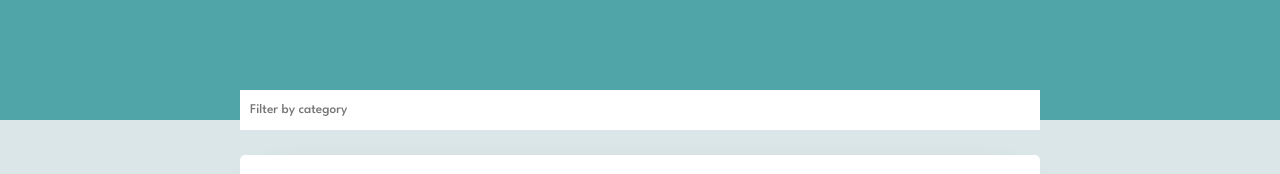
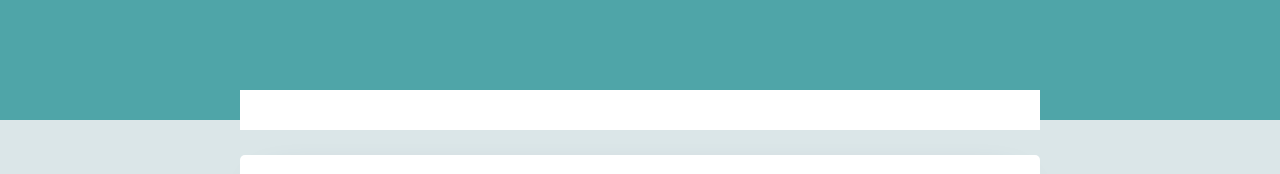
Before and after one commit to simonalorenc/job-listing, an Angular app: page / in a window 1280 px wide. Shown: the top 174 px of the page. Built offline with nearby package versions, Linux system fonts and the light colour scheme.

Commit message:
filter works

```diff
--- a/src/app/category.service.ts
+++ b/src/app/category.service.ts
@@ -6,10 +6,11 @@ import { BehaviorSubject } from 'rxjs';
 })
 export class CategoryService {
   selectedCategoriesSubject = new BehaviorSubject<string[]>([])
-  selectedCategories = this.selectedCategoriesSubject.asObservable()
+  //selectedCategories = this.selectedCategoriesSubject.asObservable()
 
   addCategory(category: string) {
     const currentCategories = this.selectedCategoriesSubject.value
+    console.log("TAG_categoryService: " + currentCategories)
     if(!currentCategories.includes(category)) {
       currentCategories.push(category)
       this.selectedCategoriesSubject.next(currentCategories)
--- a/src/app/job/job.component.html
+++ b/src/app/job/job.component.html
@@ -1,12 +1,8 @@
 <section>
   <div class="filter-input-container">
-    <input
-      class="filter-input"
-      type="text"
-      placeholder="Filter by category"
-      [(ngModel)]="newCategory"
-      #filter
-    />
+    <div class="filter-input">
+      <div *ngFor="let category of selectedCategories">{{category}}</div>
+    </div>
   </div>
   <div class="job-offers-container">
     <app-job-offer
--- a/src/app/job/job.component.ts
+++ b/src/app/job/job.component.ts
@@ -17,7 +17,6 @@ export class JobComponent implements OnInit {
   jobOffersList: JobOffer[] = [];
   jobService: JobsService = inject(JobsService);
   filteredJobsList: JobOffer[] = [];
-  newCategory: string = '';
   selectedCategories: string[] = [];
 
   constructor(private categoryService: CategoryService) {
@@ -26,46 +25,18 @@ export class JobComponent implements OnInit {
   }
 
   ngOnInit(): void {
-    this.categoryService.selectedCategories.subscribe((category) => {
-      this.selectedCategories = category;
-      this.newCategory =
-        this.selectedCategories[this.selectedCategories.length - 1];
-      this.filterResuts();
-    });
+    this.categoryService.selectedCategoriesSubject
+      .asObservable()
+      .subscribe((categories) => {
+        this.selectedCategories = categories
+        this.filterResuts();
+      });
   }
 
   filterResuts(): void {
-    if (!this.newCategory) {
-      this.filteredJobsList = this.jobOffersList;
-    } else {
-      let jobOfferToRender: JobOffer[] = [];
-      this.jobOffersList.filter((jobOffer) => {
-        for (let i = 0; i < jobOffer.categories.length; i++) {
-          if (jobOffer.categories[i] === this.newCategory) {
-            jobOfferToRender.push(jobOffer);
-            console.log(jobOfferToRender);
-            this.filteredJobsList = jobOfferToRender;
-          }
-        }
-      });
-    }
+    if (this.selectedCategories.length == 0) return
+    this.filteredJobsList = this.jobOffersList.filter(jobOffer => {
+      return this.selectedCategories.every(selected => jobOffer.categories.includes(selected))
+    })
   }
-
-  // filterResults(text: string) {
-  //   console.log(text)
-  //   if (!text) {
-  //     this.filteredJobsList = this.jobOffersList;
-  //   }
-
-  //   this.filteredJobsList = this.jobOffersList.filter(
-  //     jobOffer => jobOffer?.position.toLowerCase().includes(text.toLowerCase())
-  //   )
-  // }
-
-  // addNewCategory() {
-  //   if(this.newCategory.trim() !== '') {
-  //     this.selectedCategories.push(this.newCategory)
-  //     this.newCategory = ''
-  //   }
-  // }
 }
```
